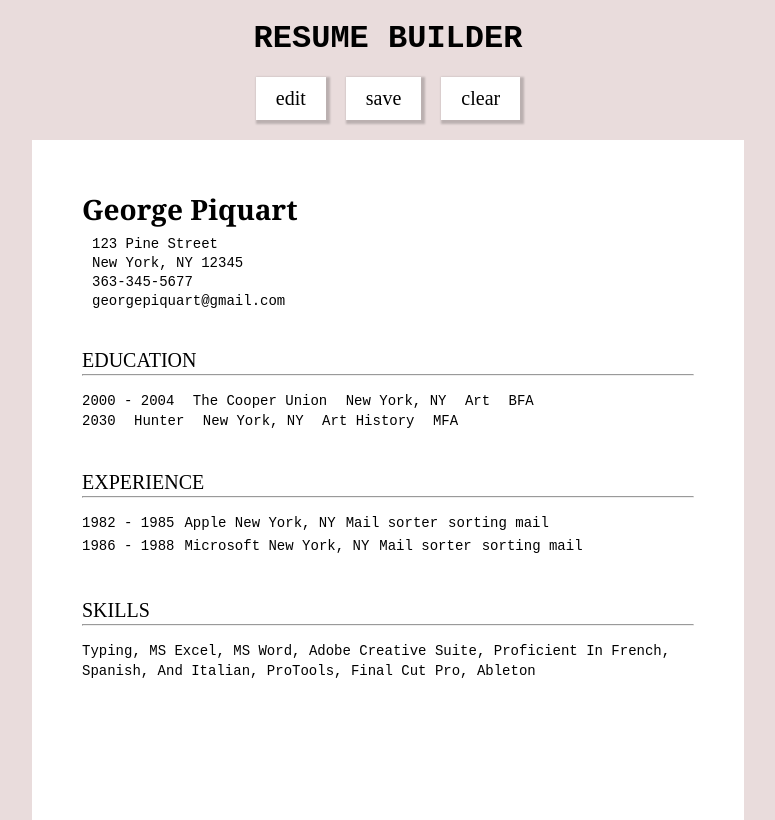
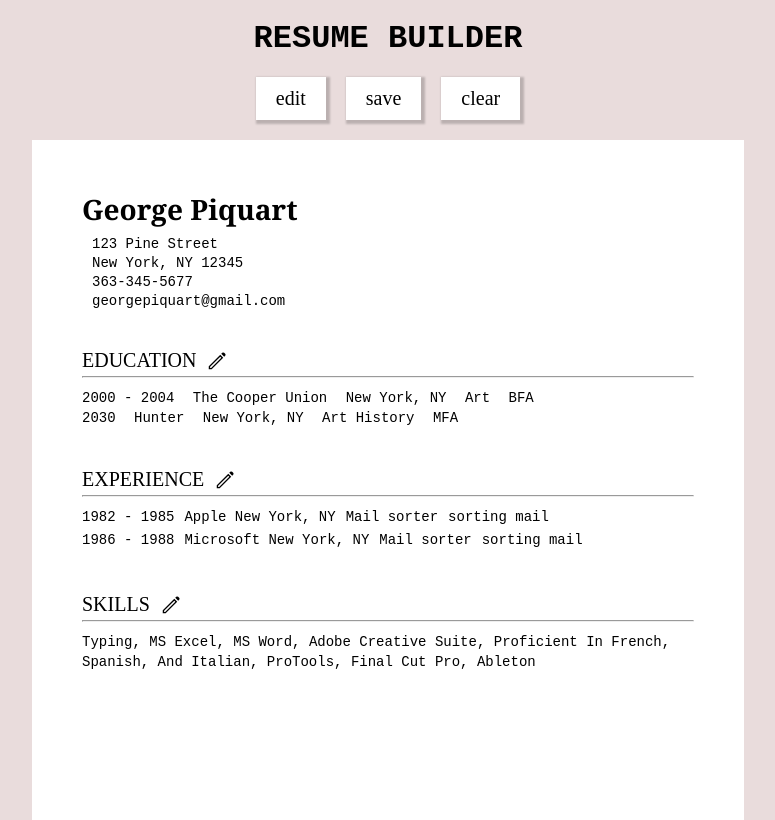
Before and after one commit to rebsrebs/cv-project, a React (Create React App) app: page / in a window 1280 px wide. Shown: the whole page, without its empty margins (252-1027 px from the left). Built offline with nearby package versions, Linux system fonts and the light colour scheme; the HTML template or start-up script is replaced by a standard one.

Commit message:
Create section header component and add edit svg

```diff
--- a/src/App.css
+++ b/src/App.css
@@ -71,9 +71,7 @@ h2 {
   font-weight: normal;
 }
 
-hr.undersectionheader {
-  margin-bottom: 15px;
-}
+
 
 .entry {
   line-height: 20px;
--- a/src/App.js
+++ b/src/App.js
@@ -4,6 +4,7 @@ import BasicInfo from './components/BasicInfo';
 import WorkHistory from './components/WorkHistory';
 import Education from './components/Education';
 import Skills from './components/Skills';
+import SectionHeader from './components/SectionHeader';
 
 class App extends Component {
   constructor() {
@@ -99,20 +100,17 @@ class App extends Component {
             phone = { this.state.basicInfo.phone }
           />
 
-          <h2>Education</h2>
-          <hr class="undersectionheader"/>
+          <SectionHeader name="Education"/>
           <Education
             educationEntries = { this.state.education.educationEntries }
           />
 
-          <h2>Experience</h2>
-          <hr class="undersectionheader"/>
+          <SectionHeader name="Experience"/>
           <WorkHistory
             workEntries = { this.state.workHistory.workEntries }
           />
 
-          <h2>Skills</h2>
-          <hr class="undersectionheader"/>
+          <SectionHeader name="Skills"/>
           <Skills
             skillEntries = { this.state.skillSet.skillEntries }
           />
--- /dev/null
+++ b/src/components/SectionHeader.js
@@ -0,0 +1,20 @@
+import React, { Component } from "react";
+import editBtn from '../images/edit_g.svg';
+import '../styles/SectionHeader.css';
+
+class SectionHeader extends Component {
+
+  render() {
+    return (
+      <>
+        <div className = 'sectionheader'>
+        <h2>{ this.props.name }</h2>
+        <img src={editBtn} alt="edit" width="22px" className = "editBtn"/>
+        </div>
+        <hr className="undersectionheader"/>
+      </>
+    )
+  }
+}
+
+export default SectionHeader;
--- /dev/null
+++ b/src/styles/SectionHeader.css
@@ -0,0 +1,22 @@
+
+.sectionheader {
+  display: flex;
+  flex-direction: row;
+  align-items: baseline;
+  margin-bottom: 2px;
+}
+
+h2 {
+  margin-right: 10px;
+  vertical-align:baseline;
+}
+
+.editBtn {
+  align-self: center;
+  justify-self: center;
+  margin-bottom: 2px;
+}
+
+hr.undersectionheader {
+  margin-bottom: 10px;
+}
```
Also changed, not shown: src/images/edit.svg (added), src/images/edit_g.svg (added).
